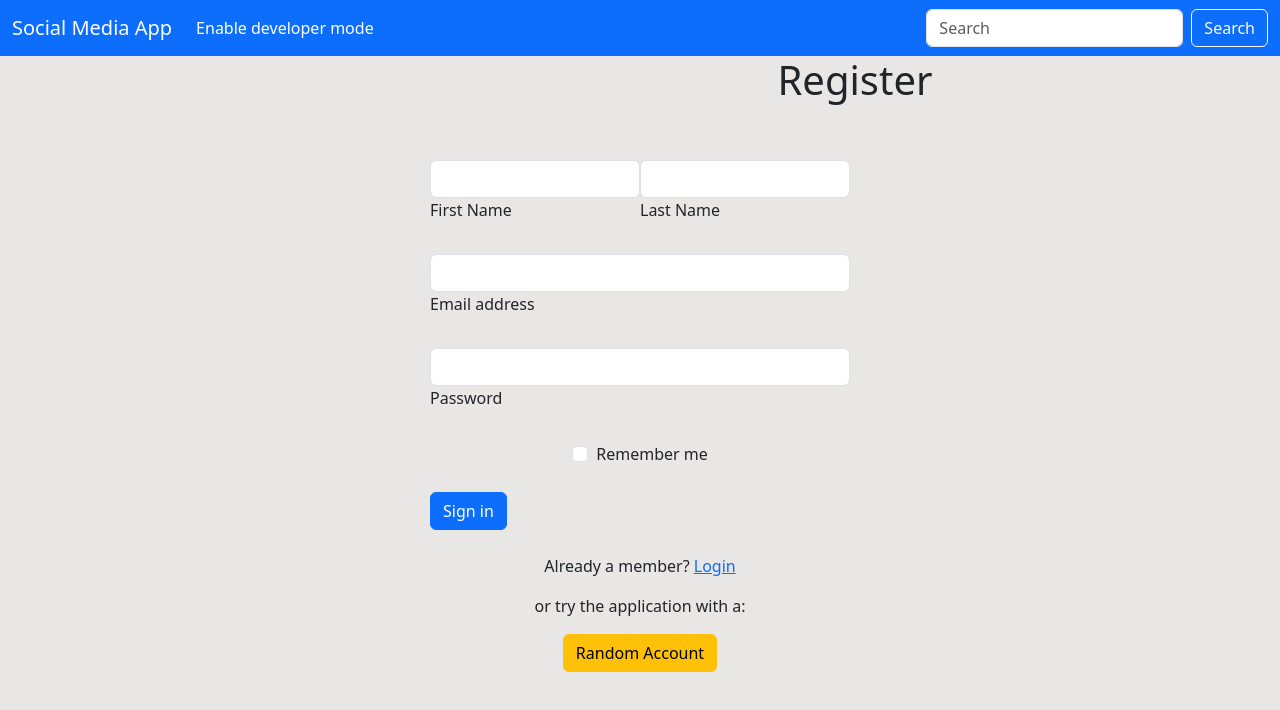
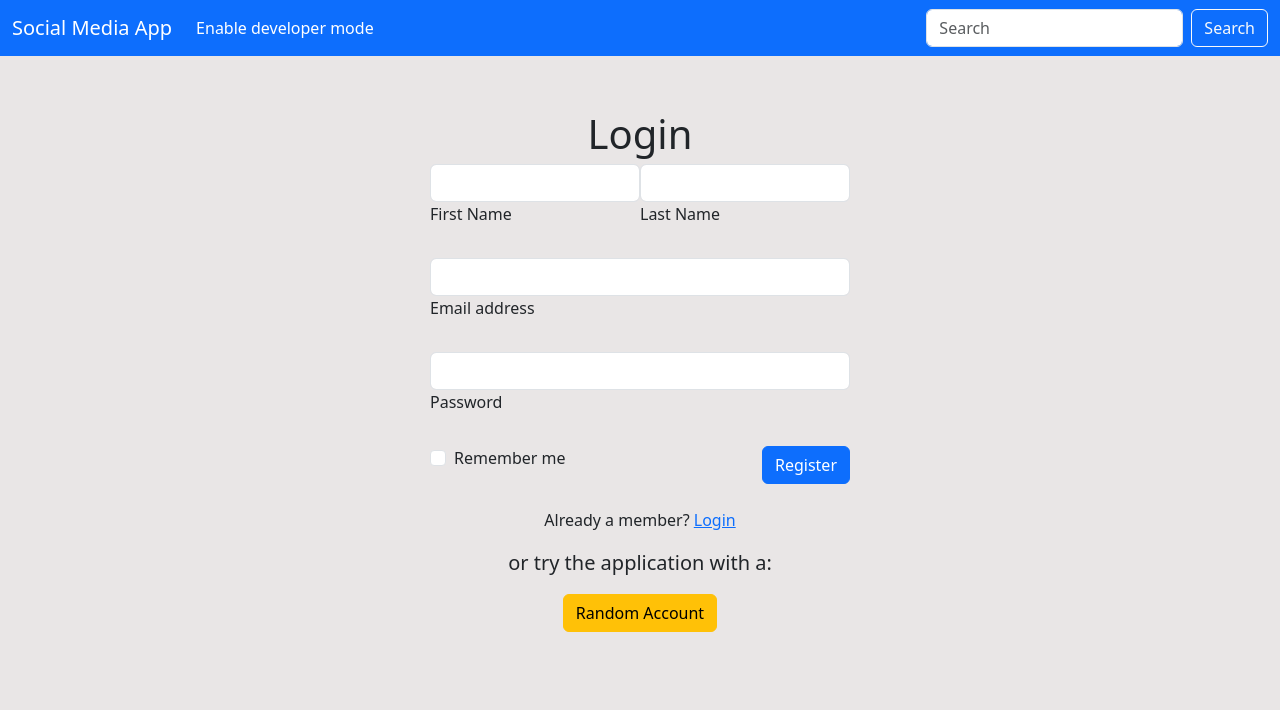
Before and after one commit to Luca-Alin/SocialMediaApp, a Vue app in the folder ui/: page /register in a window 1280 px wide. Shown: the top 710 px of the page. Built offline with nearby package versions, Linux system fonts and the light colour scheme.

Commit message:
Improved layout

```diff
--- a/ui/src/App.vue
+++ b/ui/src/App.vue
@@ -32,7 +32,7 @@ const chatWindowIsOpen: Ref<boolean> = ref(false);
         <RouterView class="flex-fill d-flex justify-content-center"/>
       </div>
 
-      <div class="d-flex flex-fill">
+      <div v-if="user" class="d-flex flex-fill">
         <ChatComponent v-if="user"
                        :chat-is-maximised="chatWindowIsOpen"
                        @maximize-request="() => chatWindowIsOpen = !chatWindowIsOpen"
@@ -49,7 +49,7 @@ const chatWindowIsOpen: Ref<boolean> = ref(false);
 
 
   <!-- chat window button  -->
-  <div v-if="!chatWindowIsOpen" id="open-chat-button" class="d-md-none">
+  <div v-if="user && !chatWindowIsOpen" id="open-chat-button" class="d-md-none">
     <button
         type="button"
         class="btn btn-primary rounded-5 pt-2 pb-2"
--- a/ui/src/views/LoginView.vue
+++ b/ui/src/views/LoginView.vue
@@ -1,11 +1,11 @@
 <script setup lang="ts">
-import {ref} from "vue";
+import {type Ref, ref} from "vue";
 import authenticationService from "../services/authentication-service/AuthenticationService";
 import userService from "../services/user-service/UserService";
 import {useUserInfoStore} from "../stores/UserInfoStore";
 import router from "../router";
 import {storeToRefs} from "pinia";
-import type {AxiosResponse} from "axios";
+import type {AxiosError, AxiosResponse} from "axios";
 import type {AuthenticationResponse} from "../services/authentication-service/model/AuthenticationResponse";
 import {validateEmailAndPassword} from "../services/validation-service/LoginValidationService";
 
@@ -17,7 +17,7 @@ const email = ref("");
 const password = ref("");
 
 const isLoading = ref(false);
-const loginErrorMessage = ref(null);
+const loginErrorMessage : Ref<string | null> = ref(null);
 function login() {
   isLoading.value = true;
   const a = validateEmailAndPassword(email.value, password.value);
@@ -59,8 +59,12 @@ function loginSuccess(res : AxiosResponse<AuthenticationResponse>) {
 
   router.push("/posts");
 }
-function loginError(err : any) {
-  loginErrorMessage.value = err.response.data;
+function loginError(err : AxiosError) {
+  let errMessage = "Server is not working";
+  if (err?.response?.data != null) {
+    errMessage = err.response.data;
+  }
+  loginErrorMessage.value = errMessage;
   setTimeout(() => {
     loginErrorMessage.value = null;
   }, 2000);
@@ -71,8 +75,10 @@ function loginFinally() {
 </script>
 
 <template>
+<div class="">
+  <form class="pt-5" @submit.prevent style="max-width: 420px">
+    <div class="d-flex justify-content-center fs-1">Login</div>
 
-  <form class="pt-5" @submit.prevent style="max-width: 420px">
     <div v-if="loginErrorMessage" class="text-danger">
       {{ loginErrorMessage }}
     </div>
@@ -131,11 +137,14 @@ function loginFinally() {
       </p>
 
       <!-- Random Account -->
-      <p>or log in with:</p>
-      <button class="btn btn-warning" @click="randomLogin()" :disabled="isLoading">Random Account</button>
+      <div>
+        <p class="fs-5">or try the application with a:</p>
+        <button class="btn btn-warning" @click="randomLogin()" :disabled="isLoading">Random Account</button>
+      </div>
     </div>
 
   </form>
+</div>
 
 </template>
 
--- a/ui/src/views/RegisterView.vue
+++ b/ui/src/views/RegisterView.vue
@@ -91,13 +91,9 @@ function registerFinally() {
 </script>
 
 <template>
-  <div class="d-flex flex-column justify-content-center">
-
-    <div class="d-flex justify-content-center">
-      <h1>Register</h1>
-    </div>
-
+  <div class="">
     <form class="pt-5" @submit.prevent style="max-width: 420px">
+      <div class="d-flex justify-content-center fs-1">Login</div>
 
       <div class="d-flex">
         <div class="form-outline mb-4">
@@ -146,6 +142,8 @@ function registerFinally() {
         >{{ registerErrorMessages?.get("password") ?? "Password" }}</label>
       </div>
 
+      <div class="d-flex justify-content-between">
+
         <!-- Remember Me -->
         <div class="row mb-4">
           <div class="col d-flex justify-content-center">
@@ -165,19 +163,25 @@ function registerFinally() {
         </div>
 
         <!-- Submit button -->
-      <button type="button" class="btn btn-primary btn-block mb-4" @click="register()" :disabled="isLoading">Sign in
+        <button type="button" class="btn btn-primary btn-block mb-4" @click="register()" :disabled="isLoading">Register
         </button>
+      </div>
+
 
       <!-- Other buttons -->
       <div class="text-center">
+
         <!-- Register User -->
         <p>Already a member?
           <router-link to="login" :disabled="isLoading">Login</router-link>
         </p>
 
         <!-- Random Account -->
-        <p>or try the application with a:</p>
+        <div>
+          <p class="fs-5">or try the application with a:</p>
           <button class="btn btn-warning" @click="randomLogin()" :disabled="isLoading">Random Account</button>
+        </div>
+
       </div>
 
     </form>
```
Lines whose indentation alone changed are shown as unchanged.
